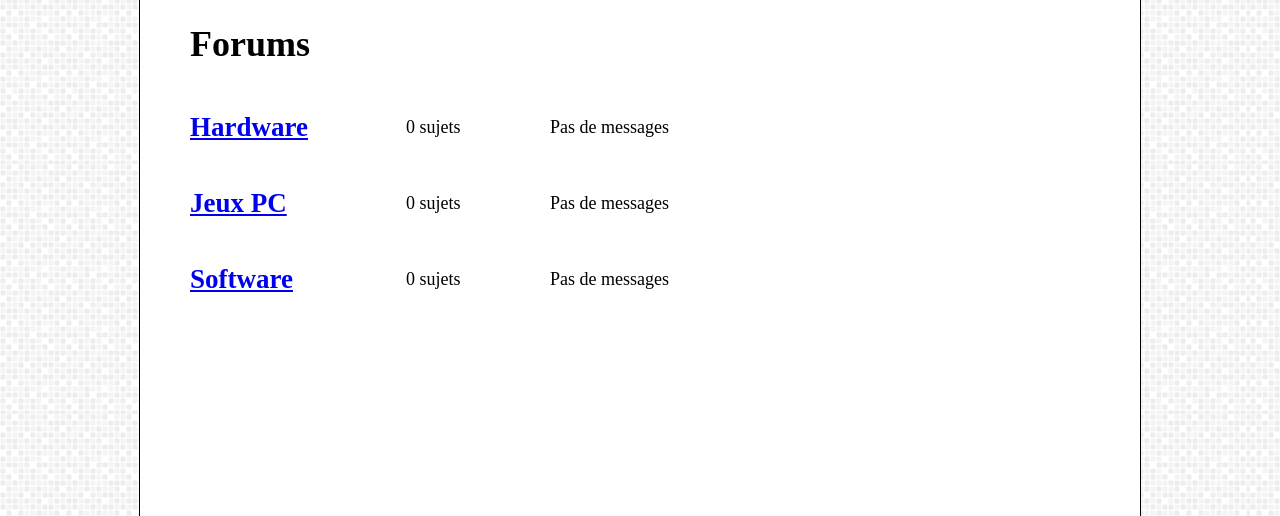
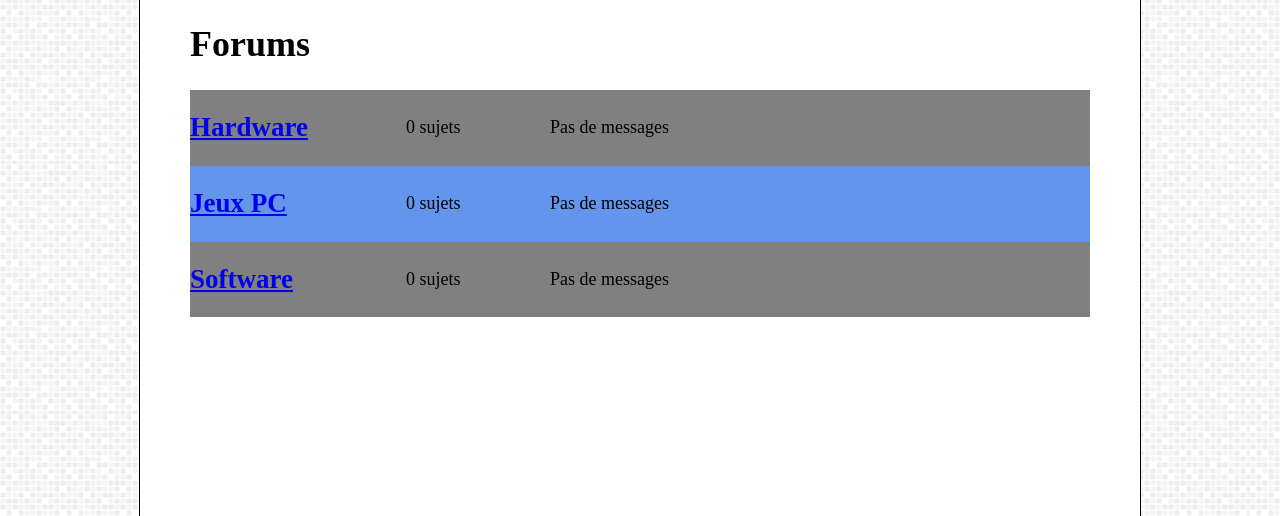
Before and after one commit to PascalTed/T.G.D, a PHP site: page /index.php?action=displayForums in a window 1280 px wide. Shown: the part 86-602 px from the top of the page. Run offline with PHP 8.4, Linux system fonts and the light colour scheme; data comes from the database, SQL or seed files in the repository; data that the repository does not hold is empty; some libraries are stand-ins or nearby versions.

Commit message:
Modifié code page forums dans css/style.css

```diff
--- a/css/style.css
+++ b/css/style.css
@@ -438,6 +438,16 @@ section
 }
 /* Fin page topic */
 /* Début page forums */
+#forums-categories .forum-categorie:nth-child(odd)
+{
+    background-color: gray;
+}
+
+#forums-categories .forum-categorie:nth-child(even)
+{
+    background-color: cornflowerblue;
+}
+
 .forum-categorie
 {
     display: flex;
```
